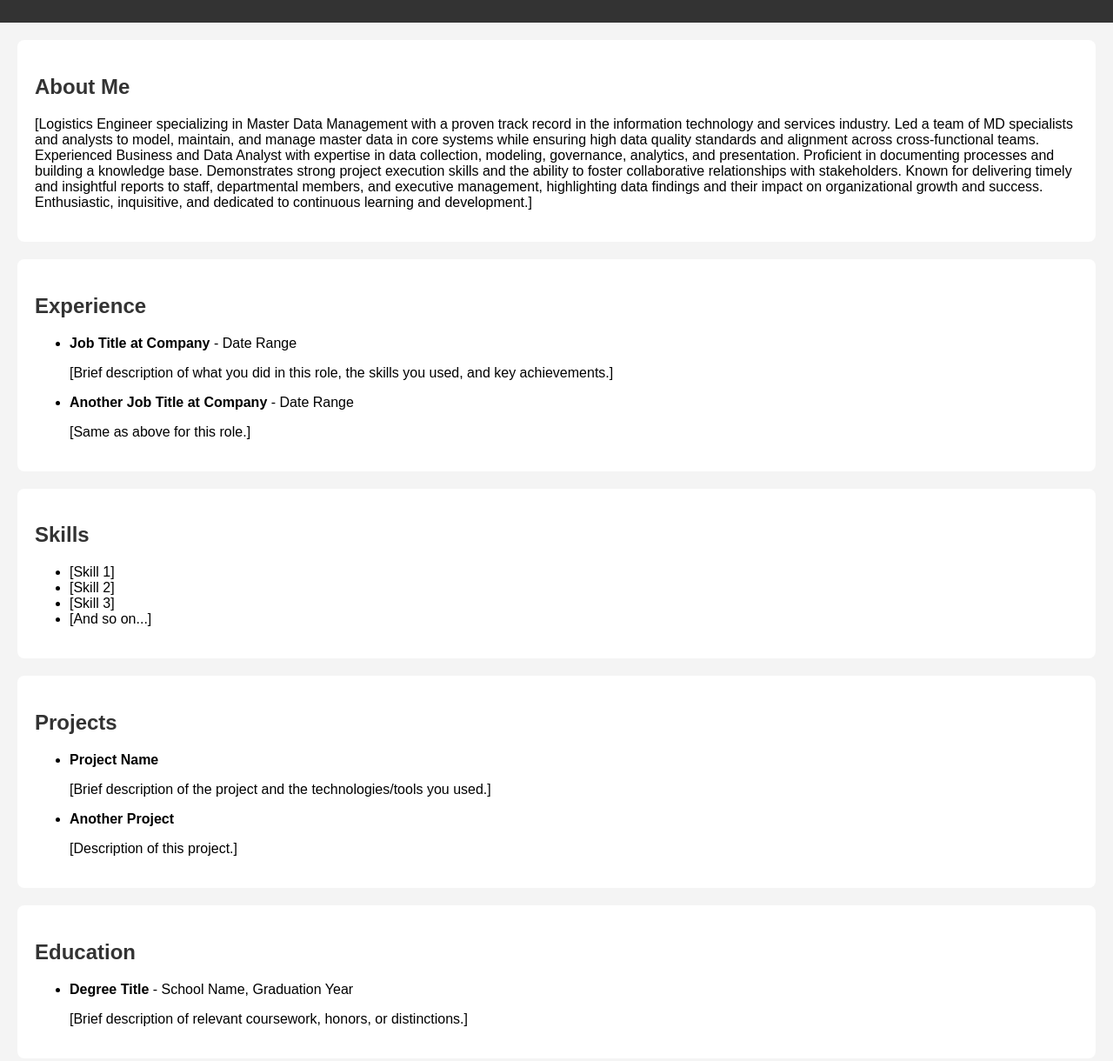
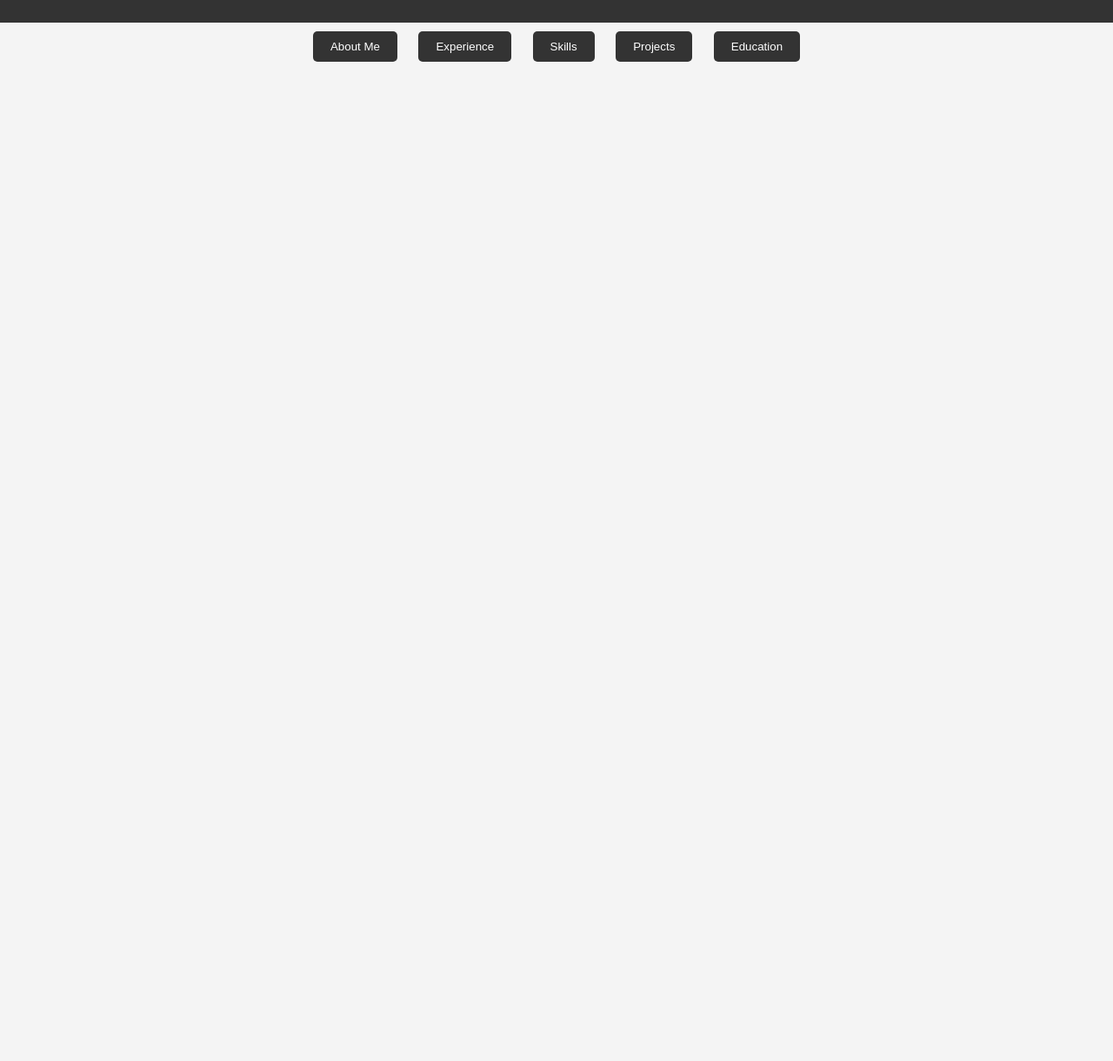
Before and after one commit to theBile/thebile.github.io, a plain HTML site: page index.html in a window 1280 px wide. Shown: the part 120-1340 px from the top of the page at 87% size. After the commit the page ends 800 px from the top, so only its background shows below. Drawn offline with Linux system fonts and the light colour scheme.

Commit message:
Update index.html

```diff
--- a/index.html
+++ b/index.html
@@ -3,26 +3,46 @@
 <head>
     <meta charset="UTF-8">
     <meta name="viewport" content="width=device-width, initial-scale=1.0">
-    <title>Your Name - Portfolio</title>
+    <title>Stefan Milanović - Portfolio</title>
     <style>
         body {
             font-family: Arial, sans-serif;
             background-color: #f4f4f4;
             margin: 0;
             padding: 0;
+            text-align: center;
         }
+
         header {
             background-color: #333;
             color: white;
             padding: 1em;
             text-align: center;
         }
+
+        button {
+            margin: 10px;
+            padding: 10px 20px;
+            background-color: #333;
+            color: white;
+            border: none;
+            border-radius: 5px;
+            cursor: pointer;
+        }
+
+        button:hover {
+            background-color: #555;
+        }
+
         section {
+            display: none;
             margin: 20px;
             padding: 20px;
             background-color: white;
             border-radius: 8px;
+            text-align: left;
         }
+
         h2 {
             color: #333;
         }
@@ -35,56 +55,71 @@
     <p>Master Data Manager</p>
 </header>
 
-<section>
+<!-- Buttons for different sections -->
+<div>
+    <button onclick="showSection('about')">About Me</button>
+    <button onclick="showSection('experience')">Experience</button>
+    <button onclick="showSection('skills')">Skills</button>
+    <button onclick="showSection('projects')">Projects</button>
+    <button onclick="showSection('education')">Education</button>
+</div>
+
+<!-- Sections (hidden by default) -->
+<section id="about">
     <h2>About Me</h2>
-    <p>[Logistics Engineer specializing in Master Data Management with a proven track record in the information technology and services industry. Led a team of MD specialists and analysts to model, maintain, and manage master data in core systems while ensuring high data quality standards and alignment across cross-functional teams. Experienced Business and Data Analyst with expertise in data collection, modeling, governance, analytics, and presentation. Proficient in documenting processes and building a knowledge base. Demonstrates strong project execution skills and the ability to foster collaborative relationships with stakeholders. Known for delivering timely and insightful reports to staff, departmental members, and executive management, highlighting data findings and their impact on organizational growth and success. Enthusiastic, inquisitive, and dedicated to continuous learning and development.]</p>
+    <p>[Write a short introduction about yourself here]</p>
 </section>
 
-<section>
+<section id="experience">
     <h2>Experience</h2>
     <ul>
         <li><strong>Job Title at Company</strong> - Date Range</li>
-        <p>[Brief description of what you did in this role, the skills you used, and key achievements.]</p>
-
-        <li><strong>Another Job Title at Company</strong> - Date Range</li>
-        <p>[Same as above for this role.]</p>
+        <p>[Brief description of what you did in this job]</p>
+        <li><strong>Another Job Title</strong> - Date Range</li>
+        <p>[Description of your role and achievements]</p>
     </ul>
 </section>
 
-<section>
+<section id="skills">
     <h2>Skills</h2>
     <ul>
         <li>[Skill 1]</li>
         <li>[Skill 2]</li>
         <li>[Skill 3]</li>
-        <li>[And so on...]</li>
     </ul>
 </section>
 
-<section>
+<section id="projects">
     <h2>Projects</h2>
     <ul>
         <li><strong>Project Name</strong></li>
-        <p>[Brief description of the project and the technologies/tools you used.]</p>
-
+        <p>[Description of the project and the technologies/tools you used]</p>
         <li><strong>Another Project</strong></li>
-        <p>[Description of this project.]</p>
+        <p>[Details about this project]</p>
     </ul>
 </section>
 
-<section>
+<section id="education">
     <h2>Education</h2>
     <ul>
         <li><strong>Degree Title</strong> - School Name, Graduation Year</li>
-        <p>[Brief description of relevant coursework, honors, or distinctions.]</p>
+        <p>[Brief description of relevant coursework, honors, or distinctions]</p>
     </ul>
 </section>
 
-<section>
-    <h2>Contact</h2>
-    <p>Email: <a href="mailto:your.email@example.com">your.email@example.com</a></p>
-    <p>LinkedIn: <a href="https://www.linkedin.com/in/yourprofile">LinkedIn Profile</a></p>
-</section>
+<!-- JavaScript to show the correct section when a button is clicked -->
+<script>
+    function showSection(sectionId) {
+        // Hide all sections
+        var sections = document.querySelectorAll('section');
+        sections.forEach(function(section) {
+            section.style.display = 'none';
+        });
+
+        // Show the selected section
+        document.getElementById(sectionId).style.display = 'block';
+    }
+</script>
 
 </body>
 </html>
```
